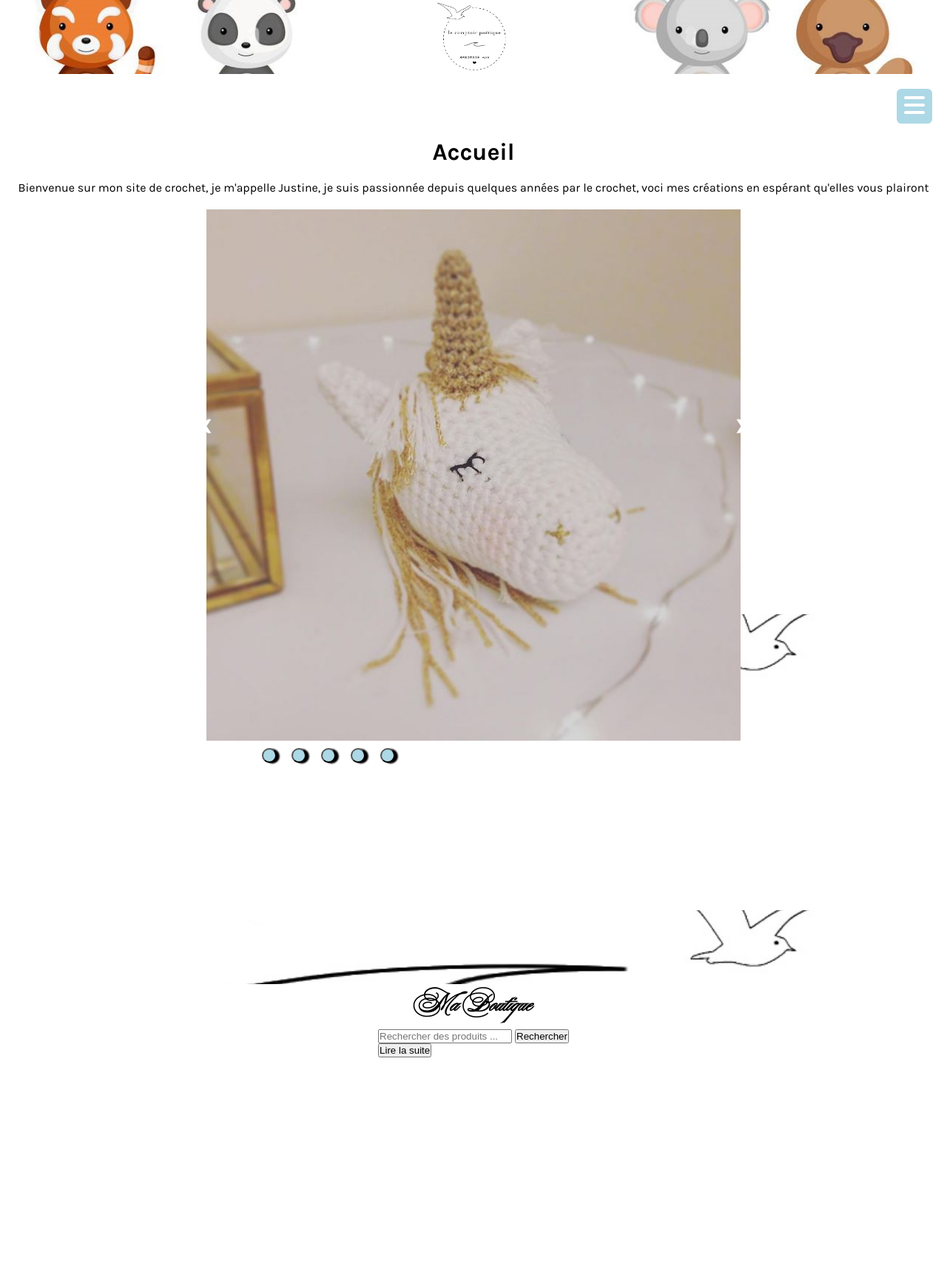
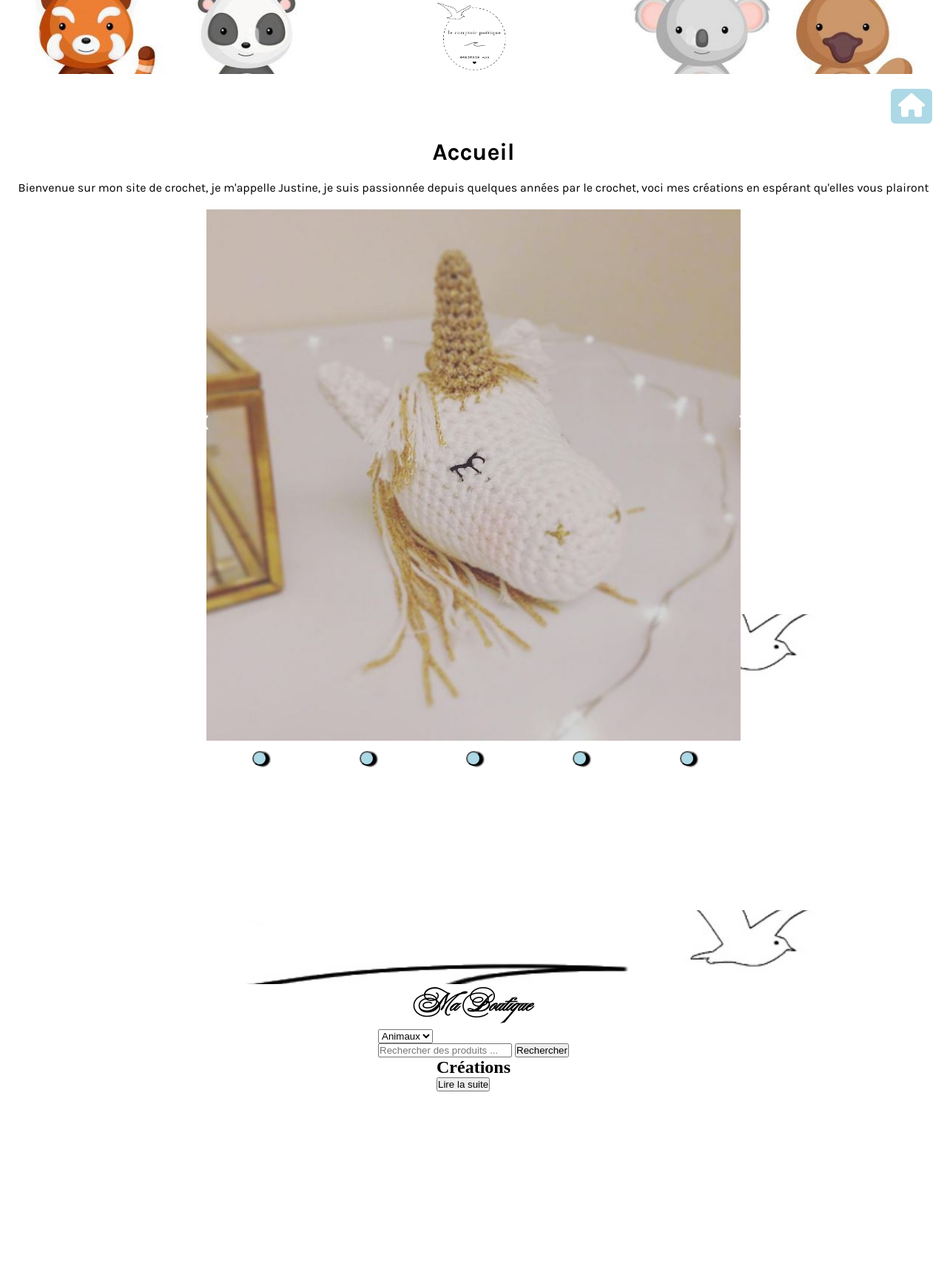
Before and after one commit to TimotheeCresson/Projet-Crochet, a PHP site: page / in a window 1280 px wide. Shown: the top 1715 px of the page at 74% size. Run offline with PHP 8.4, Linux system fonts and the light colour scheme.

Commit message:
projet crochet footer

```diff
--- a/data.json
+++ b/data.json
@@ -3,7 +3,7 @@
         {
             "nom":"Ours",
             "prix": 20,
-            "photo": "ours.png"
+            "photo": "ours.jpg"
         },
         {
             "nom":"elephant",
--- a/importcss/boutique.css
+++ b/importcss/boutique.css
@@ -3,3 +3,42 @@
     flex-direction: column;
     align-items: center;
 }
+.imgDivElement {
+    position: relative;
+    width: 200px;
+    height: 200px;
+}
+.imgCreation {
+    width: 100%;
+    max-width: 100%;
+    height: 200px;
+    object-fit: fill;
+}
+.creationImgDiv {
+    display: flex;
+    flex-wrap: wrap;
+    align-items: center;
+    justify-content: center;
+    gap: 10px;
+}
+.infoDiv {
+    position: absolute;
+    top: 0;
+    left: 0;
+    right: 0;
+    bottom: 0;
+    background: url("../img/imgHover.jpg") center / cover;
+    display: none;
+    flex-direction: column;
+    justify-content: center;
+    align-items: center;
+    opacity: 0.8;
+}
+
+.imgDivElement:hover .infoDiv {
+    display: flex;
+    flex-direction: column;
+    justify-content: center;
+    align-items: center;
+    gap: 20px;
+}
--- a/importcss/header.css
+++ b/importcss/header.css
@@ -24,13 +24,13 @@ header {
 }
 .barreNav {
     opacity: 0;
-    transform: scale(0.8); /* pour simuler l'apparition */
-    transition: visibility 0s, opacity 0.5s ease-in-out, transform 0.5s ease-in-out;
+    transform: translateY(-20%);
+    transition: visibility 0.2s, opacity 1s ease-in-out, transform 1s ease-in-out;
 }
 
 .barreNav.active {
     opacity: 1;
-    transform: scale(1);
+    transform: translateY(0);
 }
 .barreNav ul{
     position: relative;
@@ -42,6 +42,7 @@ header {
     background: lightblue;
     padding: 30px;
     gap: 20px;
+    margin-top: 50px;
 }
 
 .barreNav ul li {
@@ -131,10 +132,24 @@ header {
     width: 20px;
     border-radius: 50%;
     position: relative;
-    left: 9%;
     margin: 10px;
     box-shadow: 4px 1px 2px black;
     cursor: pointer;
+}
+.dot:active {
+    box-shadow: 2px 1px 5px black;
+}
+
+
+
+.divDot {
+    display: flex;
+    justify-content: space-around;
+    align-items: center;
+}
+.carrousel-container .slider-image {
+    width: 100%;
+    height: 100%;
 }
 .carrousel-container img{
     width: 100%;
@@ -145,13 +160,20 @@ header {
 .next {
     cursor: pointer;
     position: absolute;
+    margin: 5px;
     top: 35%;
-    width: auto;
-    padding: 16px;
+    width: 30px; /* Set a fixed width */
+    height: 30px; /* Set a fixed height */
+    padding: 0;
     color: white;
     font-weight: bold;
     font-size: 18px;
     user-select: none;
+    border-radius: 50%;
+    transition: 0.8s ease;
+    display: flex;
+    align-items: center;
+    justify-content: center;
 }
 .next {
     right: 0;
@@ -159,3 +181,21 @@ header {
 .previous {
     left: 0;
 }
+.previous:hover,
+.next:hover {
+    background-color: grey;
+}
+.fade {
+    animation-name: fade;
+    animation-duration: 2s;
+}
+
+@keyframes fade {
+    from {
+        opacity: .2
+    }
+
+    to {
+        opacity: 1
+    }
+}
--- a/index.html
+++ b/index.html
@@ -11,7 +11,7 @@
 <body>
     <header>
         <div class="imgHeader"></div>
-        <label for="check" class="open-menu"><i class="fa-solid fa-bars"></i></label>
+        <label for="check" class="open-menu"><i class="fa-solid fa-house"></i></label>
         <nav class="barreNav barreNavDisplay">
             <ul>
                 <input type="checkbox" id="check">
@@ -41,15 +41,24 @@
 
     <section class="boutique">
         <div class="separationPage"></div>
-         <h1>ma boutique</h1>
+        <h1>ma boutique</h1>
         <div class="creationContainer">
-            <div class="creationInput">
+            <div class="creationSelection">
+                <select name="allCreation" id="allCreation">
+                    <option value="animaux">Animaux</option>
+                    <option value="trapilho">Trapilho</option>
+                </select>
+            </div>
+            <div class="creationInputRecherche">
                 <input type="search" name="rechercherProduits" id="rechercherProduits" placeholder="Rechercher des produits ...">
                 <input type="button" value="Rechercher">
             </div>
-            <div class="creationImg"></div>
-            <input type="button" value="Lire la suite">
         </div>
+            <div class="apparitionCreation">
+                <h2>Créations</h2>
+                <div class="creationImgDiv"></div>
+                <input type="button" value="Lire la suite">
+            </div>
     </section>
 
     <section class="accessoires">
--- a/main.js
+++ b/main.js
@@ -5,15 +5,96 @@ createCarrousel();
 
 const inputCheck = document.getElementById('check');
 const barreNav = document.querySelector('.barreNav');
+const openMenu = document.querySelector('.open-menu')
 const barreNavDisplay = document.querySelector('.barreNavDisplay');
 
 
 // Ajoutez un écouteur d'événements pour détecter les changements de la checkbox
 inputCheck.addEventListener('change', function () {
     // Mettez à jour la classe "active" de la barre de navigation en fonction de l'état de la checkbox
+    openMenu.style.display = this.checked ? 'none' : 'block';
     barreNavDisplay.style.display = this.checked ? 'block' : 'none';
     setTimeout(()=>{
         barreNav.classList.toggle('active', this.checked);
     }, 150)
 
 });
+
+
+
+
+fetch("./data.json")
+    .then((response) => response.json())
+    .then((data) => {
+        try{
+            // on sélectionne nos éléments
+            const allCreationSelect = document.getElementById("allCreation");
+            const optionCreations = allCreationSelect.querySelectorAll("option");
+            const inputRecherche = document.querySelector("#rechercherProduits")
+            const creationImgContainer= document.querySelector(".creationImgDiv")
+
+            let animaux = [];
+            let trapilho = [];
+            animaux = data.animaux;
+            trapilho = data.trapilho;
+            console.log(animaux, trapilho);
+
+            // on crée une fonction afin de sélectionner chacunes de nos options
+            function handleSelectChange() {
+                optionCreations.forEach((option) => {
+                    if (option.selected) {
+                        const selectedOption = option.value;
+                        updateImage(selectedOption)
+                    }
+                })
+            }
+            allCreationSelect.addEventListener("change", () => {
+                handleSelectChange();
+            })
+
+            function updateImage(selectedOption) {
+                creationImgContainer.innerHTML = "";
+
+                const selectedArrayOption = selectedOption === "animaux" ? animaux : trapilho;
+                // console.log(selectedArrayOption);
+
+                selectedArrayOption.forEach((item)=>{
+                    // Creation de mes images
+                    const imgDivElement = document.createElement("div");
+                    imgDivElement.classList.add("imgDivElement")
+                    const imgCreation = document.createElement("img");
+                    imgCreation.classList.add("imgCreation")
+                    imgCreation.src = `./img/${item.photo}`;
+                    imgCreation.alt = item.nom;
+
+                    // Creation de la div Info
+                    const infoDiv = document.createElement("div");
+                    infoDiv.classList.add("infoDiv");
+
+                    const nameCreation = document.createElement("p");
+                    nameCreation.textContent = item.nom;
+
+                    const priceCreation = document.createElement("p");
+                    priceCreation.textContent = `Prix: ${item.prix} €`;
+
+                    const descriptionBtn =  document.createElement("button");
+                    descriptionBtn.textContent = "Description";
+
+                    infoDiv.append(nameCreation, priceCreation, descriptionBtn);
+
+
+                    imgDivElement.append(imgCreation, infoDiv);
+
+
+                    creationImgContainer.append(imgDivElement);
+
+                })
+            }
+
+
+
+        }
+        catch (error){
+            console.error('Error fetching data:', error);
+        }
+    })
--- a/slider.js
+++ b/slider.js
@@ -6,6 +6,9 @@ const carrouselDiv = document.querySelector(".carrousel");
 const images = ["./img/licorne.JPG", "./img/elephant.JPG", "./img/lapin.JPG", "./img/trapilho.JPG", "./img/trapilho2.JPG"];
 const dotsElements = [];
 const imagesElements = [];
+const divDot = document.createElement("div");
+divDot.classList.add("divDot");
+
 
 function createCarrousel() {
     const carrouselContainer = document.createElement("div");
@@ -13,19 +16,23 @@ function createCarrousel() {
 
     images.forEach((img, index) => {
     // console.log(img,index)
+    const divImg = document.createElement("div")
+    divImg.classList.add("slider-image", "fade");
     const image = document.createElement("img");
-    image.classList.add("slider-image");
     image.src = img;
-    image.style.display = index === 0 ? "block" : "none";
+    divImg.style.display = index === 0 ? "block" : "none";
+    divImg.append(image);
     const dot = document.createElement("button");
     dot.classList.add("dot");
     dot.dataset.id = index;
-
     dotsElements.push(dot);
-    imagesElements.push(image);
+    imagesElements.push(divImg);
+    carrouselContainer.append(divImg);
 })
     imagesElements.forEach((imageElement) => carrouselContainer.append(imageElement));
-    dotsElements.forEach((dotElement) =>carrouselContainer.append(dotElement));
+
+    carrouselContainer.append(divDot);
+    dotsElements.forEach((dotElement) =>divDot.append(dotElement));
     const next = document.createElement("a");
     next.classList.add("next");
     next.innerHTML = "&#10095;"
```
Also changed, not shown: img/imgHover.jpg (added).
